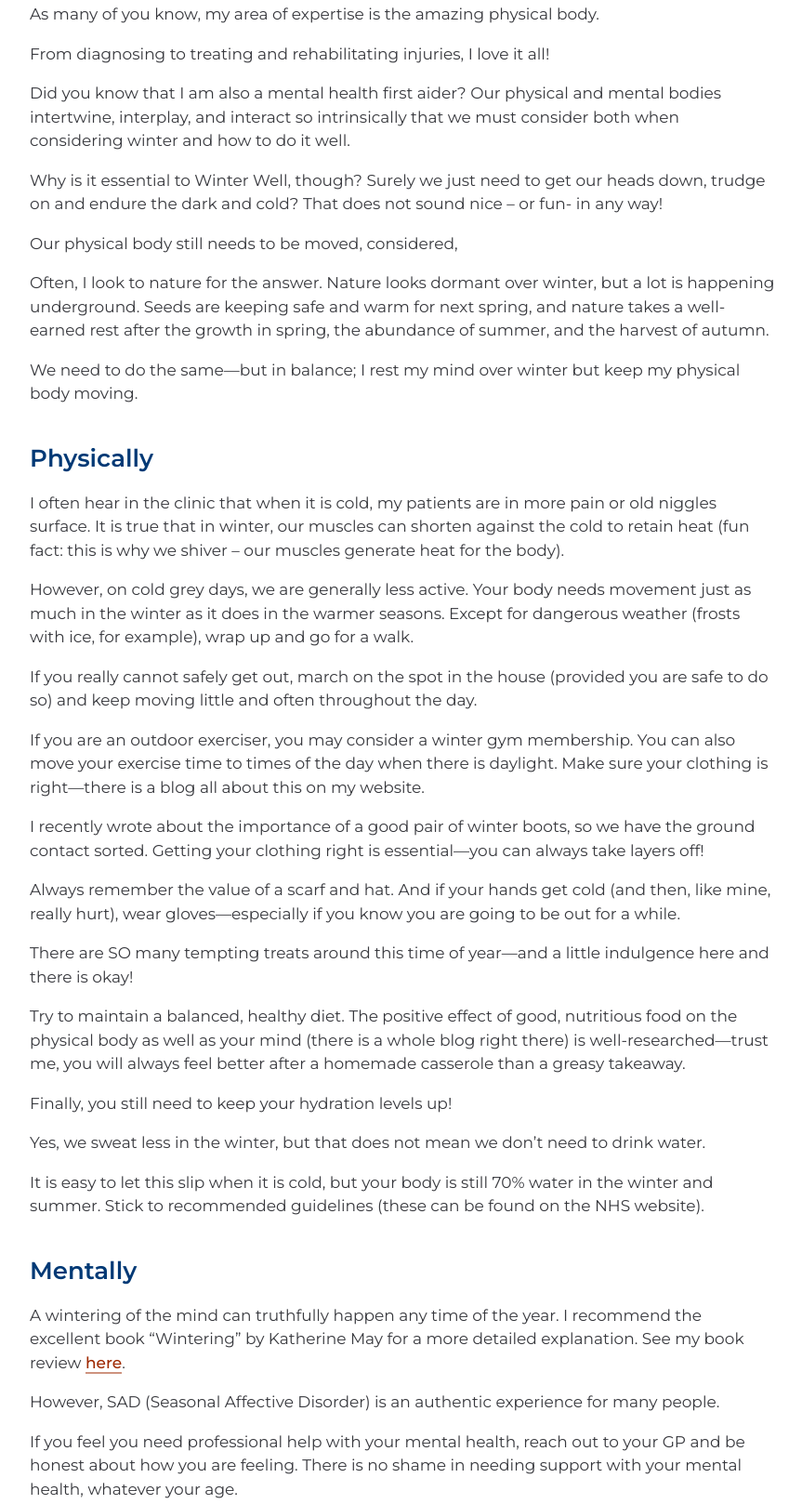
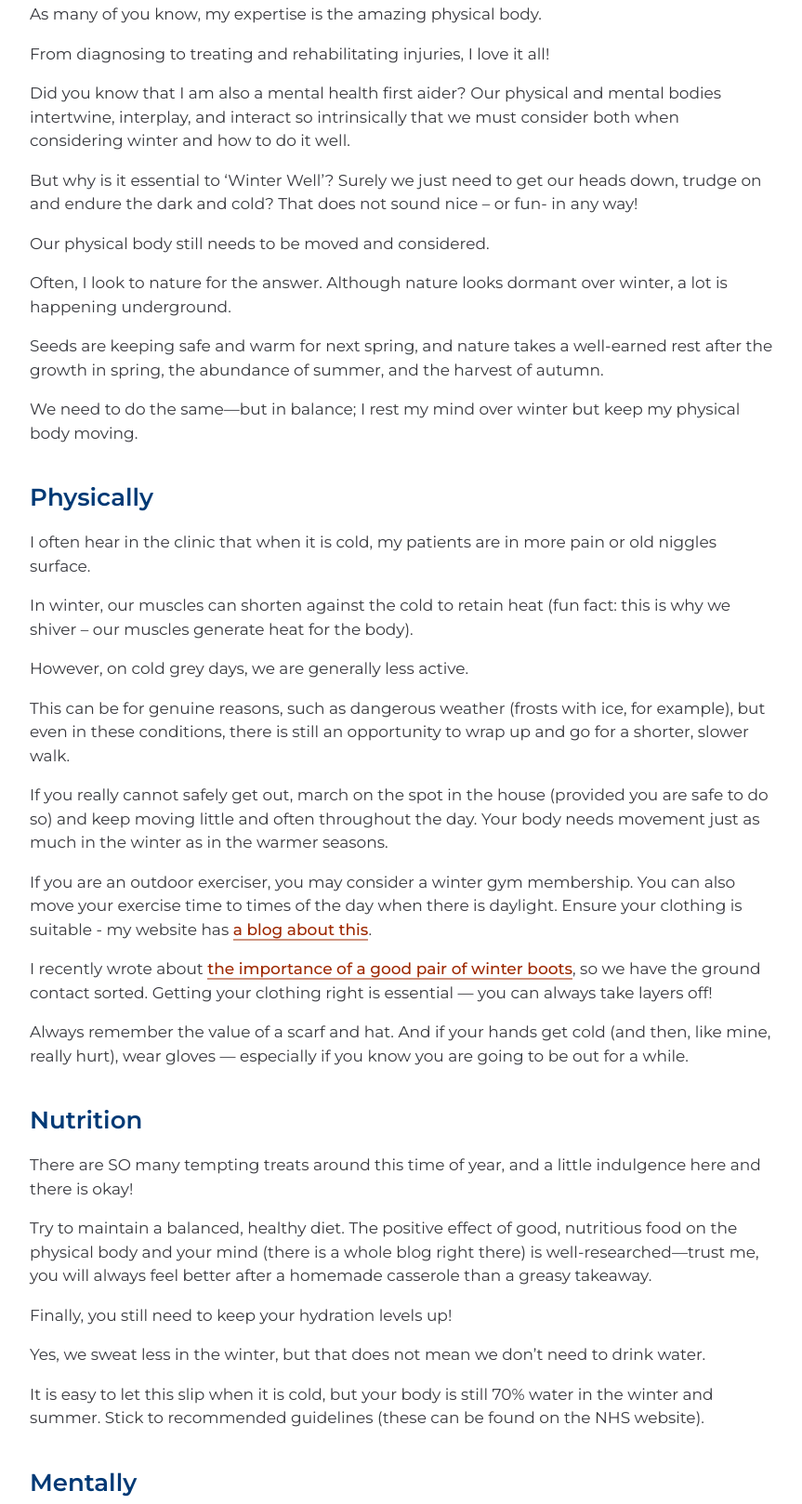
Before and after one commit to gideongoddard/kibworth-osteopaths-v2, a Gatsby site: page /blog/how-to-winter-well in a window 1280 px wide. Shown: the part 1205-2823 px from the top of the page at 93% size, without its empty margins (32-895 px from the left). Built offline with nearby package versions, Linux system fonts and the light colour scheme; Gatsby itself is replaced by a stand-in of ours.

Commit message:
Updated version of wintering well blog

```diff
--- a/src/pages/blog/how-to-winter-well.md
+++ b/src/pages/blog/how-to-winter-well.md
@@ -4,17 +4,18 @@ date: 2024-10-31
 featuredImage: ../../images/winter.png
 ---
 
-As many of you know, my area of expertise is the amazing physical body.
+As many of you know, my expertise is the amazing physical body.
 
 From diagnosing to treating and rehabilitating injuries, I love it all!
 
 Did you know that I am also a mental health first aider? Our physical and mental bodies intertwine, interplay, and interact so intrinsically that we must consider both when considering winter and how to do it well.
 
-Why is it essential to Winter Well, though? Surely we just need to get our heads down, trudge on and endure the dark and cold? That does not sound nice – or fun- in any way!
+But why is it essential to ‘Winter Well’? Surely we just need to get our heads down, trudge on and endure the dark and cold? That does not sound nice – or fun- in any way!
 
-Our physical body still needs to be moved, considered,
+Our physical body still needs to be moved and considered.
 
-Often, I look to nature for the answer. Nature looks dormant over winter, but a lot is happening underground.
+Often, I look to nature for the answer. Although nature looks dormant over winter, a lot is happening underground.
+
 Seeds are keeping safe and warm for next spring, and nature takes a well-earned rest after the growth in spring, the abundance of summer, and the harvest of autumn.
 
 We need to do the same—but in balance; I rest my mind over winter but keep my physical body moving.
@@ -22,21 +23,26 @@ We need to do the same—but in balance; I rest my mind over winter but keep my
 ### Physically
 
 I often hear in the clinic that when it is cold, my patients are in more pain or old niggles surface.
-It is true that in winter, our muscles can shorten against the cold to retain heat (fun fact: this is why we shiver – our muscles generate heat for the body).
 
-However, on cold grey days, we are generally less active. Your body needs movement just as much in the winter as it does in the warmer seasons. Except for dangerous weather (frosts with ice, for example), wrap up and go for a walk.
+In winter, our muscles can shorten against the cold to retain heat (fun fact: this is why we shiver – our muscles generate heat for the body).
 
-If you really cannot safely get out, march on the spot in the house (provided you are safe to do so) and keep moving little and often throughout the day.
+However, on cold grey days, we are generally less active.
 
-If you are an outdoor exerciser, you may consider a winter gym membership. You can also move your exercise time to times of the day when there is daylight. Make sure your clothing is right—there is a blog all about this on my website.
+This can be for genuine reasons, such as dangerous weather (frosts with ice, for example), but even in these conditions, there is still an opportunity to wrap up and go for a shorter, slower walk.
 
-I recently wrote about the importance of a good pair of winter boots, so we have the ground contact sorted. Getting your clothing right is essential—you can always take layers off!
+If you really cannot safely get out, march on the spot in the house (provided you are safe to do so) and keep moving little and often throughout the day. Your body needs movement just as much in the winter as in the warmer seasons.
 
-Always remember the value of a scarf and hat. And if your hands get cold (and then, like mine, really hurt), wear gloves—especially if you know you are going to be out for a while.
+If you are an outdoor exerciser, you may consider a winter gym membership. You can also move your exercise time to times of the day when there is daylight. Ensure your clothing is suitable - my website has [a blog about this](/blog/staying-fit-in-colder-weather/).
 
-There are SO many tempting treats around this time of year—and a little indulgence here and there is okay!
+I recently wrote about [the importance of a good pair of winter boots](/blog/boots/), so we have the ground contact sorted. Getting your clothing right is essential — you can always take layers off!
 
-Try to maintain a balanced, healthy diet. The positive effect of good, nutritious food on the physical body as well as your mind (there is a whole blog right there) is well-researched—trust me, you will always feel better after a homemade casserole than a greasy takeaway.
+Always remember the value of a scarf and hat. And if your hands get cold (and then, like mine, really hurt), wear gloves — especially if you know you are going to be out for a while.
+
+### Nutrition
+
+There are SO many tempting treats around this time of year, and a little indulgence here and there is okay!
+
+Try to maintain a balanced, healthy diet. The positive effect of good, nutritious food on the physical body and your mind (there is a whole blog right there) is well-researched—trust me, you will always feel better after a homemade casserole than a greasy takeaway.
 
 Finally, you still need to keep your hydration levels up!
 
@@ -48,15 +54,13 @@ It is easy to let this slip when it is cold, but your body is still 70% water in
 
 A wintering of the mind can truthfully happen any time of the year. I recommend the excellent book “Wintering” by Katherine May for a more detailed explanation. See my book review [here](https://kibworthosteopaths.co.uk/blog/book-review-wintering/).
 
-However, SAD (Seasonal Affective Disorder) is an authentic experience for many people.
+But, in addition to all well-meant tips and advice, we do need to be aware that SAD (Seasonal Affective Disorder) is a very real experience for many people.
 
 If you feel you need professional help with your mental health, reach out to your GP and be honest about how you are feeling. There is no shame in needing support with your mental health, whatever your age.
 
 The rest of my tips for mentally wintering well come from my knowledge as a mental health first aider and the little things that help me.
 
-Earlier, I mentioned taking a mental break over winter – I call this a “brain break”.
-
-This means I don’t push myself to learn complicated things over winter, but I still ensure that I stimulate myself mentally. This includes cooking up delicious winter warmers in Casa Coombes, reading that book I have had on my shelf all year, and trying my hand at some craft.
+Earlier, I mentioned taking a mental break over winter – I call this a “brain break”. This means I don’t push myself to learn complicated things over winter, but I still ensure that I stimulate myself mentally. It also includes cooking up delicious winter warmers in Casa Coombes, reading that book I have had on my shelf all year, and trying my hand at some craft.
 
 ### Christmas Joy?
 
```
